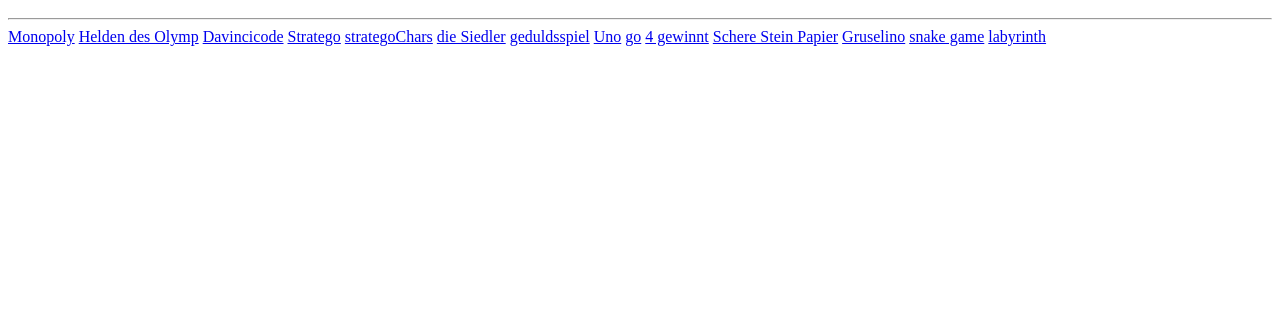
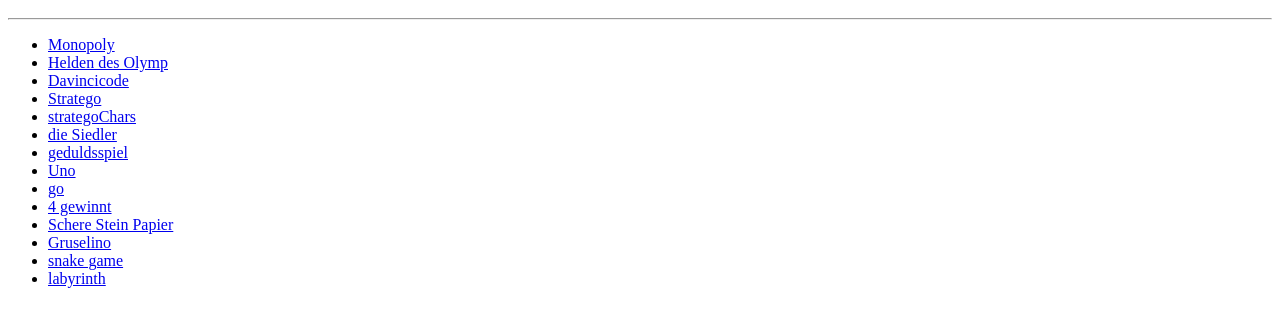
Before and after one commit to AdiWeit/Express-Games, a website: page index.html in a window 1280 px wide. Shown: the part 48-370 px from the top of the page. Drawn offline with Linux system fonts and the light colour scheme.

Commit message:
Liste verschönert

```diff
--- a/index.html
+++ b/index.html
@@ -1,16 +1,18 @@
 <h1>Express-Games</h1>
 <hr>
-<a href="monopoly">Monopoly</a>
-<a href="heldenDesOlymp">Helden des Olymp</a>
-<a href="davincicode">Davincicode</a>
-<a href="stratego">Stratego</a>
-<a href="strategoChars">strategoChars</a>
-<a href="dieSiedler">die Siedler</a>
-<a href="geduldsspiel">geduldsspiel</a>
-<a href="uno">Uno</a>
-<a href="go">go</a>
-<a href="vierGewinnt">4 gewinnt</a>
-<a href="SchereSteinPapier">Schere Stein Papier</a>
-<a href="gruselino">Gruselino</a>
-<a href="snakeGame">snake game</a>
-<a href="labyrinth">labyrinth</a>
+<ul>
+  <li><a href="monopoly">Monopoly</a></li>
+  <li><a href="heldenDesOlymp">Helden des Olymp</a></li>
+  <li><a href="davincicode">Davincicode</a></li>
+  <li><a href="stratego">Stratego</a></li>
+  <li><a href="strategoChars">strategoChars</a></li>
+  <li><a href="dieSiedler">die Siedler</a></li>
+  <li><a href="geduldsspiel">geduldsspiel</a></li>
+  <li><a href="uno">Uno</a></li>
+  <li><a href="go">go</a></li>
+  <li><a href="vierGewinnt">4 gewinnt</a></li>
+  <li><a href="SchereSteinPapier">Schere Stein Papier</a></li>
+  <li><a href="gruselino">Gruselino</a></li>
+  <li><a href="snakeGame">snake game</a></li>
+  <li><a href="labyrinth">labyrinth</a></li>
+</ul>
```
